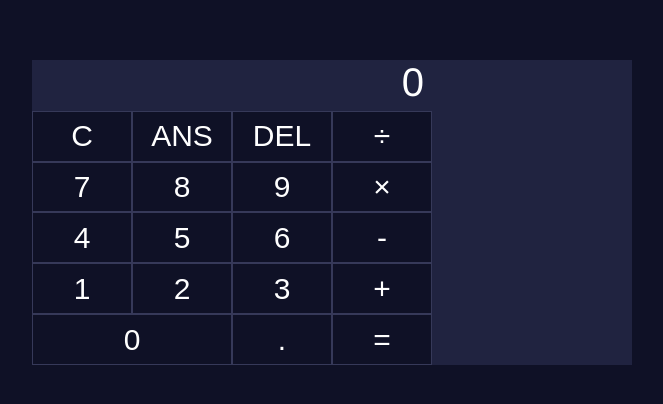
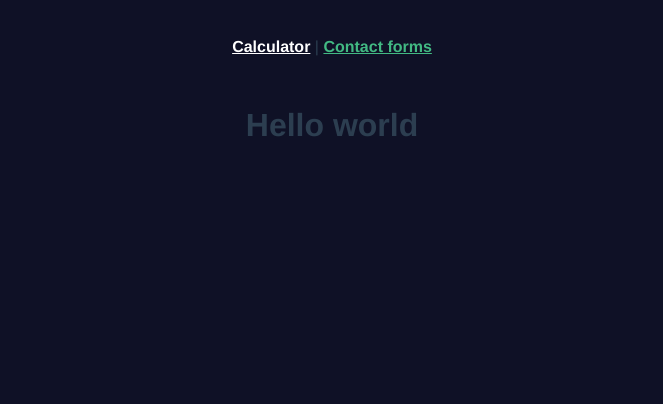
Before and after one commit to sondremalerud/Vue-Calculator, a Vue app: page /contactforms in a window 1280 px wide. Shown: the top 404 px of the page, without its empty margins (308-971 px from the left). Built offline with nearby package versions, Linux system fonts and the light colour scheme.

Commit message:
Implemented router

```diff
--- a/package.json
+++ b/package.json
@@ -9,7 +9,8 @@
   },
   "dependencies": {
     "core-js": "^3.8.3",
-    "vue": "^3.2.13"
+    "vue": "^3.2.13",
+    "vue-router": "^4.0.13"
   },
   "devDependencies": {
     "@babel/core": "^7.12.16",
@@ -32,7 +33,7 @@
     "parserOptions": {
       "parser": "@babel/eslint-parser"
     },
-    "rules": {}
+    "rules": {"vue/multi-word-component-names": "off"}
   },
   "browserslist": [
     "> 1%",
--- a/src/App.vue
+++ b/src/App.vue
@@ -1,17 +1,12 @@
 <template>
-  <MyCalculator msg="Welcome to Your Vue.js App"/>
+  <div id="app">
+    <div id="nav">
+      <router-link to="/">Calculator</router-link> |
+      <router-link to="/ContactForms">Contact forms</router-link>
+    </div>
+    <router-view />
+  </div>
 </template>
-
-<script>
-import MyCalculator from './components/MyCalculator.vue'
-
-export default {
-  name: 'App',
-  components: {
-    MyCalculator
-  }
-}
-</script>
 
 <style>
 #app {
@@ -20,11 +15,24 @@ export default {
   -moz-osx-font-smoothing: grayscale;
   text-align: center;
   color: #2c3e50;
-  margin-top: 60px;
   background-color: #0f1126;
 }
 
 body {
   background-color: #0f1126;
 }
+
+#nav {
+  padding:30px;
+}
+
+#nav a {
+  font-weight: bold;
+  color: white;
+}
+
+#nav a.router-link-exact-active {
+  color: #42b983;
+}
+
 </style>
--- a/src/main.js
+++ b/src/main.js
@@ -1,4 +1,7 @@
 import { createApp } from 'vue'
 import App from './App.vue'
+import router from './router/index.js'
 
-createApp(App).mount('#app')
+const app = createApp(App);
+app.use(router);
+app.mount('#app');
--- /dev/null
+++ b/src/router/index.js
@@ -0,0 +1,26 @@
+import { createRouter, createWebHistory } from "vue-router";
+import Home from "../views/Home.vue";
+
+const routes = [
+  {
+    path: "/",
+    name: "Home",
+    component: Home
+  },
+  {
+    path: "/contactforms",
+    name: "ContactForms",
+    // route level code-splitting
+    // this generates a separate chunk (about.[hash].js) for this route
+    // which is lazy-loaded when the route is visited.
+    component: () =>
+      import(/* webpackChunkName: "about" */ "../views/ContactForms.vue")
+  }
+];
+
+const router = createRouter({
+  history: createWebHistory(),
+  routes,
+});
+
+export default router;
--- /dev/null
+++ b/src/views/ContactForms.vue
@@ -0,0 +1,5 @@
+<template>
+    <div class="contact-forms">
+        <h1>Hello world</h1>
+    </div>
+</template>
--- /dev/null
+++ b/src/views/Home.vue
@@ -0,0 +1,17 @@
+<template>
+    <div class="home">
+        <MyCalculator />
+
+    </div>
+</template>
+
+<script>
+import MyCalculator from "@/components/MyCalculator.vue";
+
+export default {
+    name: "Home",
+    components: {
+        MyCalculator
+    }
+};
+</script>
```
Also changed, not shown: 1 other file (tests, documents, lock files or other folders).
